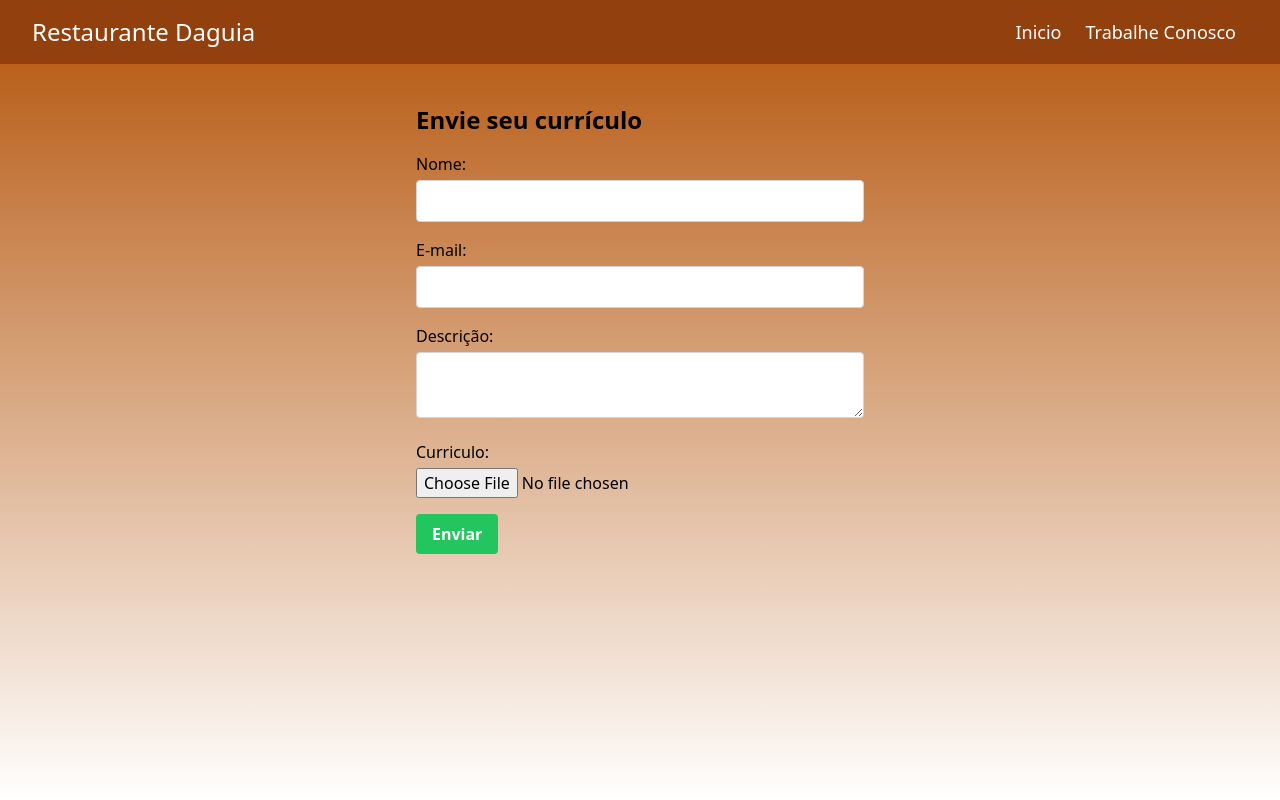
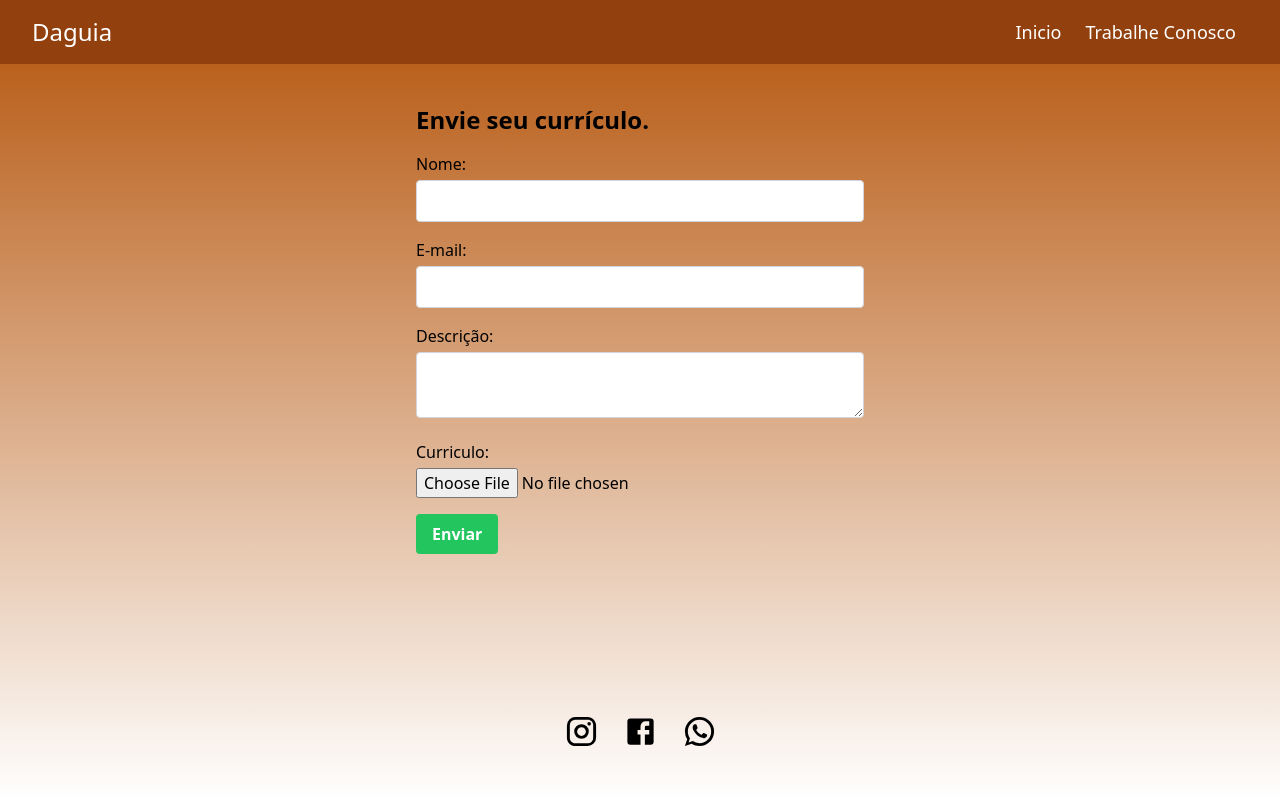
Before and after one commit to Jao-Rocha/daguia-restaurante, a Next.js app in the folder Desktop/projeto-restauranteDaguia/restaurante-daguia/: page /job in a window 1280 px wide. Built offline with nearby package versions, Linux system fonts and the light colour scheme.

Commit message:
ajustes finais

```diff
--- a/Desktop/projeto-restauranteDaguia/restaurante-daguia/src/components/CurriculoForm.jsx
+++ b/Desktop/projeto-restauranteDaguia/restaurante-daguia/src/components/CurriculoForm.jsx
@@ -51,7 +51,7 @@ const CurriculoForm = () => {
 
   return (
     <div className="max-w-md mx-auto">
-      <h1 className="text-2xl font-bold mb-4">Envie seu currículo</h1>
+      <h1 className="text-2xl font-bold mb-4">Envie seu currículo.</h1>
       <form onSubmit={handleSubmit} className="space-y-4">
         <div>
           <label htmlFor="name" className="block mb-1">
--- a/Desktop/projeto-restauranteDaguia/restaurante-daguia/src/components/Icons.jsx
+++ b/Desktop/projeto-restauranteDaguia/restaurante-daguia/src/components/Icons.jsx
@@ -27,7 +27,7 @@ const Icons = () => {
         fontSize="large"
         className=" cursor-pointer"
         onClick={() => {
-          // adicione aqui o código que será executado ao clicar no ícone do WhatsApp
+          handleClick('https://api.whatsapp.com/send?phone=5519998930305')
         }}
       />
     </div>
--- a/Desktop/projeto-restauranteDaguia/restaurante-daguia/src/components/Navbar.jsx
+++ b/Desktop/projeto-restauranteDaguia/restaurante-daguia/src/components/Navbar.jsx
@@ -8,7 +8,7 @@ const Navbar = () => {
       <div className="max-w-7xl mx-auto px-4 sm:px-6 lg:px-8">
         <div className="flex items-center justify-between h-16">
           <div className="flex-shrink-0">
-            <a className="text-white text-2xl">Restaurante Daguia</a>
+            <a className="text-white text-2xl"> Daguia</a>
           </div>
           <div className="flex">
             <Link
--- a/Desktop/projeto-restauranteDaguia/restaurante-daguia/src/pages/job.jsx
+++ b/Desktop/projeto-restauranteDaguia/restaurante-daguia/src/pages/job.jsx
@@ -2,6 +2,7 @@ import { Inter } from 'next/font/google'
 import ButtonAppBar from '@/components/ButtonAppBar'
 import CurriculoForm from '@/components/CurriculoForm'
 import Navbar from '@/components/Navbar'
+import Icons from '@/components/Icons'
 const inter = Inter({ subsets: ['latin'] })
 
 export default function Job() {
@@ -10,8 +11,11 @@ export default function Job() {
       <div>
         <Navbar />
       </div>
-      <div className="mt-10">
+      <div className="mt-10 mx-2">
         <CurriculoForm />
+      </div>
+      <div className="mt-40">
+        <Icons />
       </div>
     </section>
   )
```
